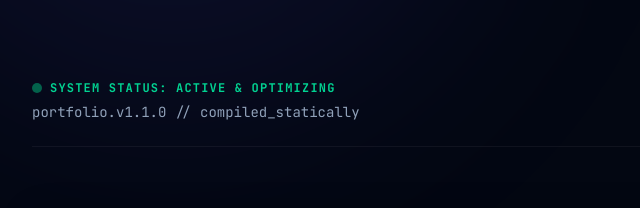
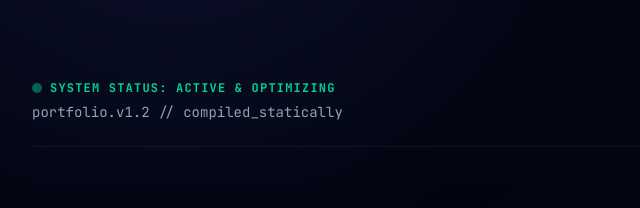
Before and after one commit to Alo-Holmes/Alo-Holmes.github.io, an Astro site: page / in a window 1280 px wide. Shown: the top 208 px of the page, 0-640 px from the left. Built offline with nearby package versions, Linux system fonts and the light colour scheme; Astro itself is replaced by a stand-in of ours.

Commit message:
fix/site version update

```diff
--- a/src/pages/index.astro
+++ b/src/pages/index.astro
@@ -15,7 +15,7 @@ import TelemetryCard from '../components/TelemetryCard.astro';
           <span class="inline-block w-2.5 h-2.5 rounded-full bg-emerald-500 animate-pulse"></span>
           <span class="text-xs font-mono tracking-widest text-emerald-400 uppercase font-bold">System Status: Active & Optimizing</span>
         </div>
-        <p class="text-sm text-slate-400 font-mono">portfolio.v1.1.0 // compiled_statically</p>
+        <p class="text-sm text-slate-400 font-mono">portfolio.v1.2 // compiled_statically</p>
       </div>
       <div class="flex items-center gap-3">
         <a
```
